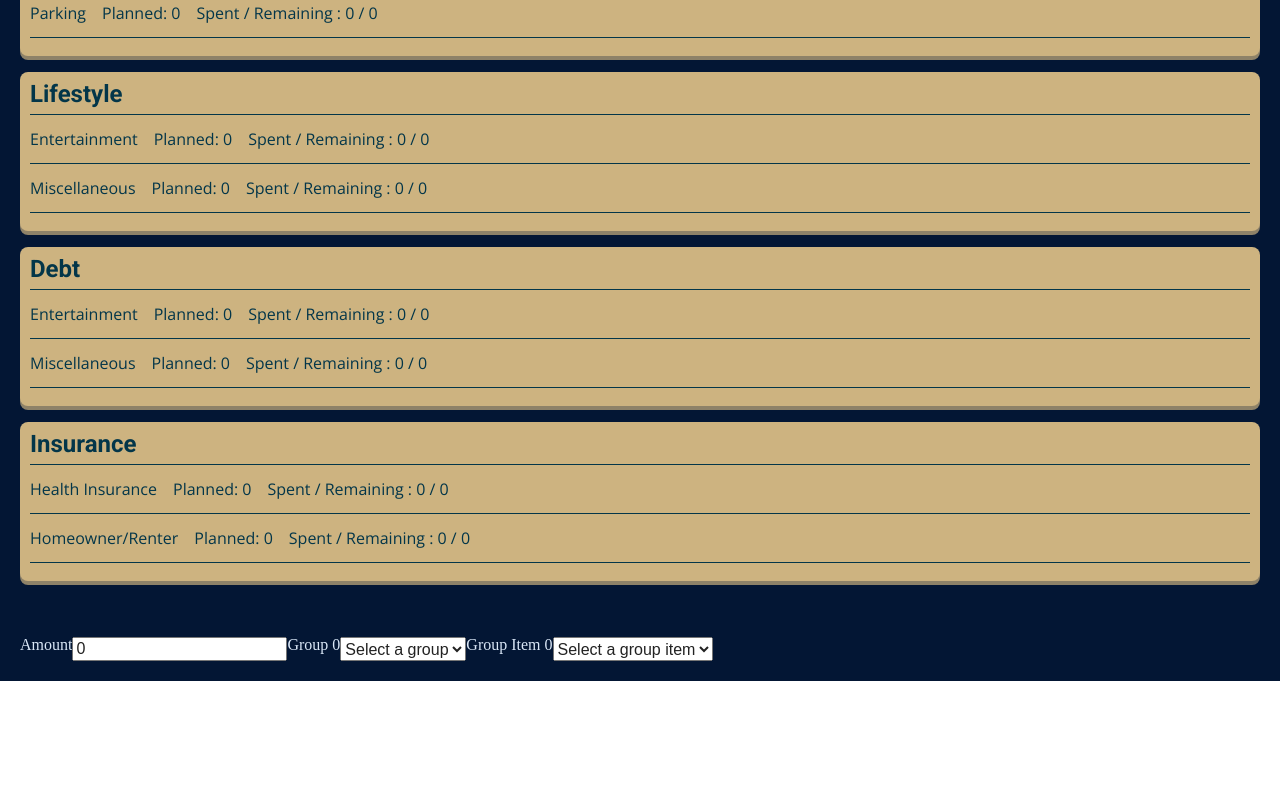
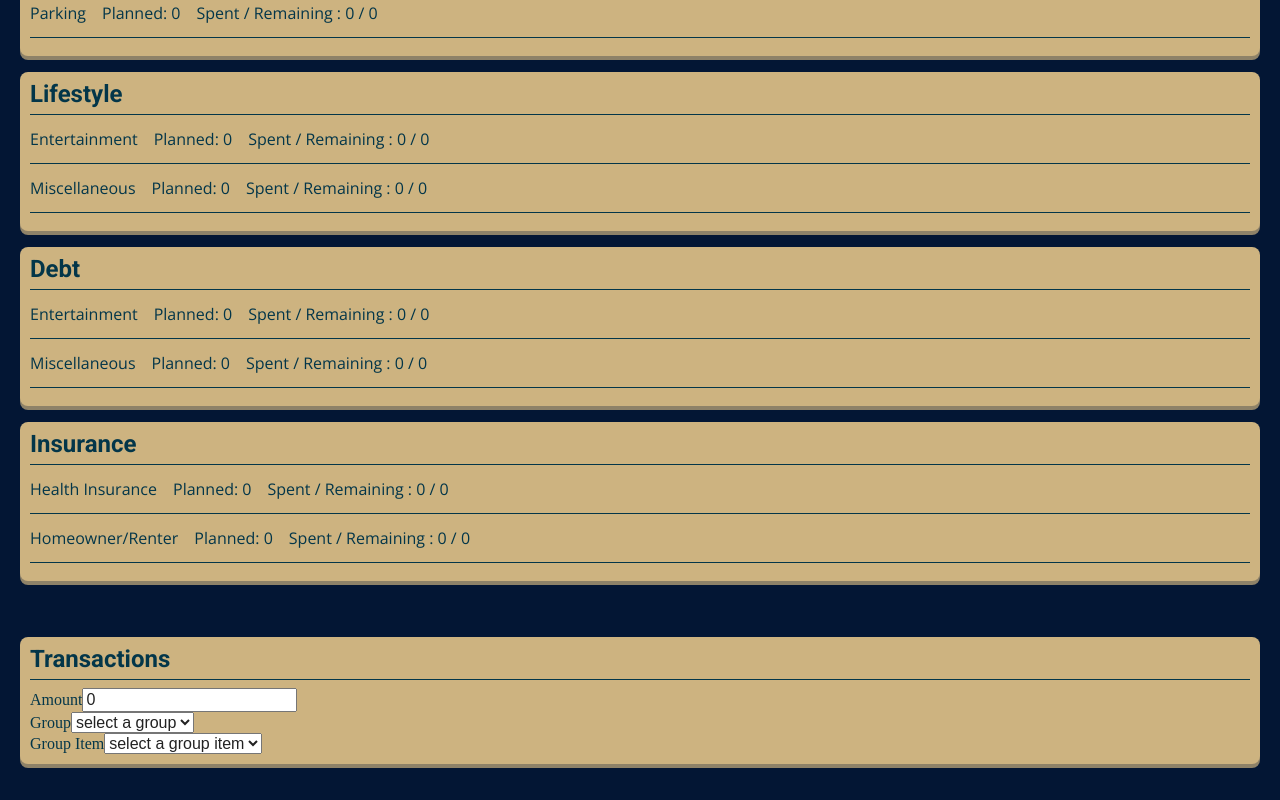
Before and after one commit to kemaakpala/budgeting-app, a React (Create React App) app: page /jan in a window 1280 px wide. Shown: the part 536-1336 px from the top of the page. Before the commit the page ends 1217 px from the top, so only its background shows below. Built offline with nearby package versions, Linux system fonts and the light colour scheme; data requests are answered from the project's data file.

Commit message:
Add Input Components
added TextInput and SelectInput components.
updated db.json removed duplicate ids

```diff
--- a/db.json
+++ b/db.json
@@ -123,7 +123,7 @@
           ]
         },
         {
-          "id": 3,
+          "id": 4,
           "title": "Insurance",
           "date": "",
           "key": "debt",
--- a/src/Components/Box/index.js
+++ b/src/Components/Box/index.js
@@ -1,7 +1,25 @@
 import React from 'react'
+import Divider from '../Divider'
+import Typography from '../Typography'
 import './Box.css'
 
 export default (props) => {
-  const {children} = props;
-  return <div className="box">{children}</div>
+  const {children, header, footer} = props;
+  return (
+    <div className="box">
+      { header
+          ? <div className="box-header"><Typography component="h2">{header}</Typography></div>
+          : null
+      }
+      <Divider />
+      <div className="box-body">
+        {children}
+      </div>
+      {
+        footer
+          ? <div className="box-footer">{footer}</div>
+          : null
+      }
+    </div>
+  )
 }
--- a/src/Components/GroupBlock/index.js
+++ b/src/Components/GroupBlock/index.js
@@ -1,8 +1,6 @@
 import React from 'react'
 import GroupBlockItem from './GroupBlockItem'
 import Box from '../Box'
-import Divider from '../Divider'
-import Typography from '../Typography'
 
 
 const GroupBlock = (props) => {
@@ -14,12 +12,11 @@ const GroupBlock = (props) => {
     return groupArr.length ? groupArr.map(([key, value]) => {
       // Pretty straightforward - use key for the key and value for the value.
       // Just to clarify: unlike object destructuring, the parameter names don't matter here.
+
+      console.log(key, value.id)
       return (
         <>
-        <Box>
-          <div key={key} className="group-block"><Typography component="h2">{value.title}</Typography></div>
-          <Divider />
-          <div className="group-block-body">
+        <Box key={value.id} header={value.title}>
           <ul>
             <li>
 
@@ -28,7 +25,6 @@ const GroupBlock = (props) => {
               })}
             </li>
           </ul>
-          </div>
         </Box>
         </>
       )
--- /dev/null
+++ b/src/Components/Inputs/SelectInput/index.js
@@ -0,0 +1,16 @@
+import React from 'react'
+
+export default ({ id, variant, label, value, changed, options}) => (
+  <>
+    <label htmlFor={id}>{label}</label>
+    <select id={id} value={value} onChange={changed}>
+      {
+        options.map(({key, value, label}) => (
+          <option key={key} value={value}>
+            {label}
+          </option>
+        ))
+      }
+    </select>
+  </>
+)
--- a/src/Components/Inputs/TextInput.js
+++ /dev/null
@@ -1,8 +0,0 @@
-import React from 'react';
-
-export default ({ id, variant, label, value, onChangeHandler}) => (
-  <>
-    <label htmlFor={id}>{label}</label>
-    <input id={id} type={variant} value={value} onChange={() => onChangeHandler}/>
-  </>
-)
--- /dev/null
+++ b/src/Components/Inputs/TextInput/TextInput.css
@@ -0,0 +1,8 @@
+input[type="text"] {
+  border-radius: 0.5rem;
+  background-color: #cdb480;
+  border: 1px solid #033649;
+  padding: 0.5rem;
+  color: #033649;
+  font-weight: bold;
+}
--- /dev/null
+++ b/src/Components/Inputs/TextInput/index.js
@@ -0,0 +1,8 @@
+import React from 'react';
+
+export default ({ id, variant, label, value, changed}) => (
+  <>
+    <label htmlFor={id}>{label}</label>
+    <input id={id} type={variant} value={value} onChange={changed}/>
+  </>
+)
--- a/src/Components/TransactionBlock/index.js
+++ b/src/Components/TransactionBlock/index.js
@@ -1,6 +1,7 @@
 import React, { useState } from 'react';
 import TextInputs from '../Inputs/TextInput'
-
+import SelectInput from '../Inputs/SelectInput';
+import Box from '../Box'
 
 const TransactionBlock = () => {
   const amount = useInput(0);
@@ -22,25 +23,39 @@ const TransactionBlock = () => {
 
   return (
     <>
-      {/* <form> */}
-        <label htmlFor="Amount">Amount </label>
-        <input id="Amount" type="text" value={amount.value} onChange={amount.onChange} />
-        {/* <TextInputs id="Amount" variant="text" value={amount.value} onChange={amount.onChange} /> */}
+      <Box header="Transactions">
+        <TextInputs
+          id="Amount"
+          variant="text"
+          label="Amount"
+          value={amount.value}
+          changed={(e) => amount.onChange(e)}
+        />
         <br />
-        <label htmlFor="Group">Group {group.value}</label>
-        <select id="Group" value={group.value} onChange={group.onChange}>
-          <option value="0" >Select a group</option>
-          <option value="1" >Housing </option>
-        </select>
+        <SelectInput
+          id="Group"
+          label="Group"
+          value={group.value}
+          changed={(e) => group.onChange(e)}
+          options={[
+            {key: "0", value: "default", label: "select a group"},
+            {key: "1", value: "Housing", label: "Housing"}
+          ]}
+        />
         <br />
-        <label htmlFor="GroupItem">Group Item {groupItem.value}</label>
-        <select id="GroupItem" value={groupItem.value} onChange={groupItem.onChange}>
-          <option value="0" >Select a group item</option>
-          <option value="1" >item 1</option>
-        </select>
-      {/* </form> */}
+        <SelectInput
+          id="GroupItem"
+          label="Group Item"
+          value={groupItem.value}
+          changed={(e) => groupItem.onChange(e)}
+          options={[
+            {key: "0", value: "default", label: "select a group item"},
+            {key: "1", value: "item 1", label: "item 1"}
+          ]}
+        />
+      </Box>
     </>
   );
 }
 
-export default TransactionBlock;
+export default TransactionBlock
--- a/src/Containers/BudgetPage.js
+++ b/src/Containers/BudgetPage.js
@@ -41,7 +41,7 @@ const BudgetPage = (props) => {
         <div className="blockWrapper flex-direction-column">
           <GroupBlock {...groupData[monthRoute]}/>
         </div>
-        <div className="blockWrapper">
+        <div className="blockWrapper flex-direction-column">
           <TransactionBlock />
         </div>
       </>
```
Lines whose indentation alone changed are shown as unchanged.
